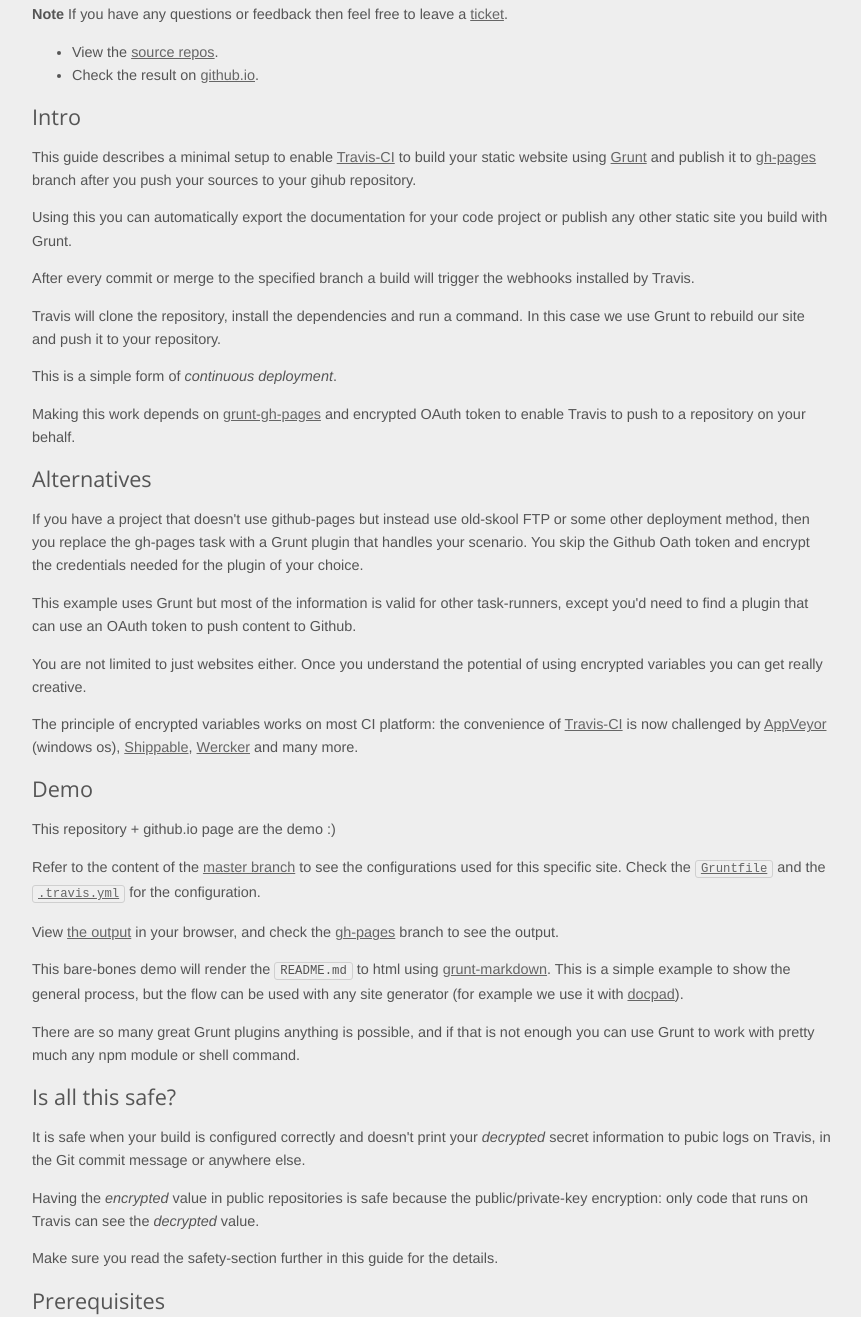
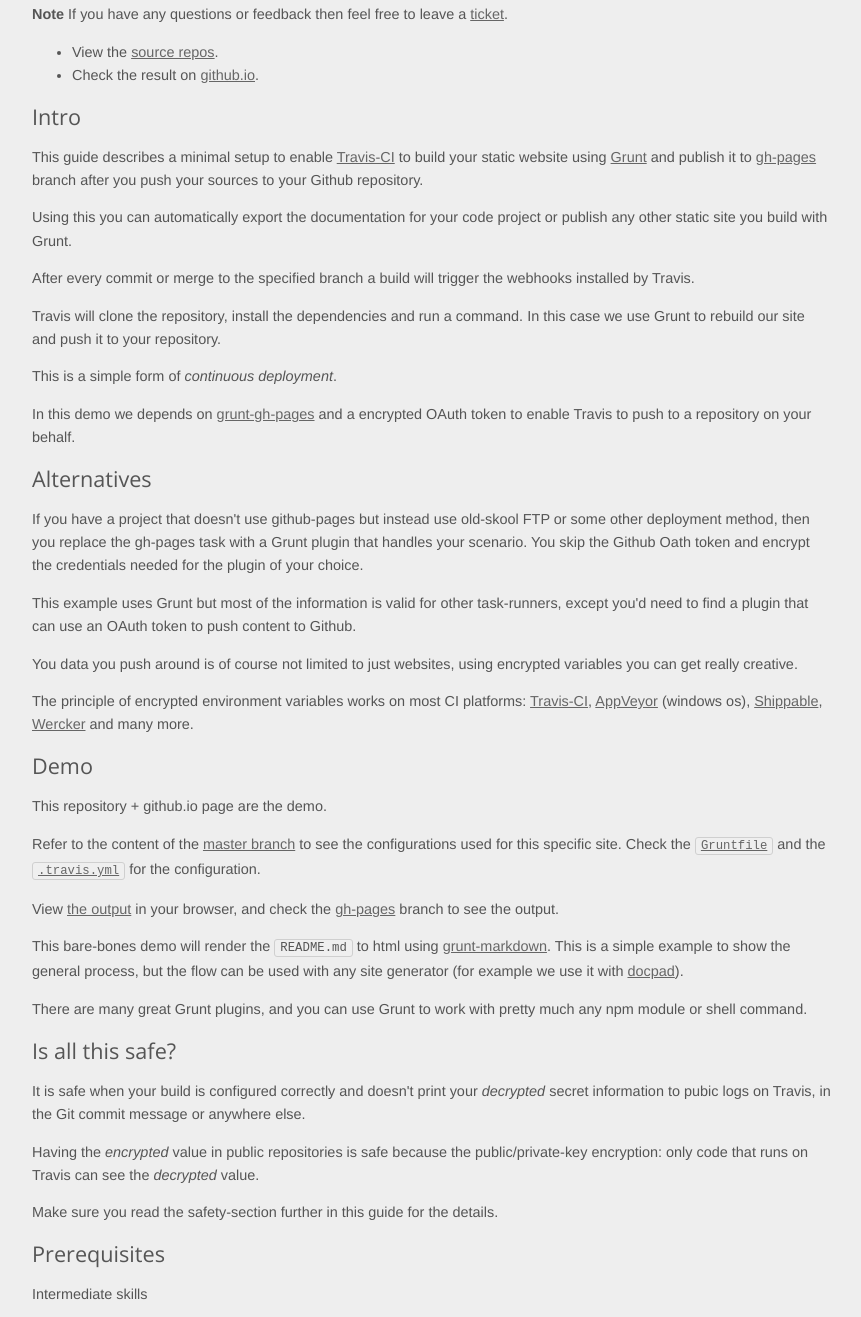
Before and after one commit to Bartvds/demo-travis-gh-pages, a plain HTML site: page index.html in a window 1280 px wide. Shown: the part 452-1769 px from the top of the page, without its empty margins (208-1069 px from the left). Drawn offline with nearby package versions, Linux system fonts and the light colour scheme.

Commit message:
publish gh-pages (auto)
branch:       master
SHA:          a59bc757d5242cd24afc5f8a28d1ae7c63b1ca73
range SHA:    550c2d491288...a59bc757d524
build id:     25294938
build number: 33

```diff
--- a/index.html
+++ b/index.html
@@ -75,23 +75,23 @@
 <li>Check the result on <a href="http://bartvds.github.io/demo-travis-gh-pages">github.io</a>.</li>
 </ul>
 <h2 id="intro">Intro</h2>
-<p>This guide describes a minimal setup to enable <a href="https://travis-ci.org/">Travis-CI</a> to build your static website using <a href="http://gruntjs.com/">Grunt</a> and publish it to <a href="https://pages.github.com/">gh-pages</a> branch after you push your sources to your gihub repository.</p>
+<p>This guide describes a minimal setup to enable <a href="https://travis-ci.org/">Travis-CI</a> to build your static website using <a href="http://gruntjs.com/">Grunt</a> and publish it to <a href="https://pages.github.com/">gh-pages</a> branch after you push your sources to your Github repository.</p>
 <p>Using this you can automatically export the documentation for your code project or publish any other static site you build with Grunt.</p>
 <p>After every commit or merge to the specified branch a build will trigger the webhooks installed by Travis.</p>
 <p>Travis will clone the repository, install the dependencies and run a command. In this case we use Grunt to rebuild our site and push it to your repository.</p>
 <p>This is a simple form of <em>continuous deployment</em>.</p>
-<p>Making this work depends on <a href="https://www.npmjs.org/package/grunt-gh-pages">grunt-gh-pages</a> and encrypted OAuth token to enable Travis to push to a repository on your behalf.</p>
+<p>In this demo we depends on <a href="https://www.npmjs.org/package/grunt-gh-pages">grunt-gh-pages</a> and a encrypted OAuth token to enable Travis to push to a repository on your behalf.</p>
 <h2 id="alternatives">Alternatives</h2>
 <p>If you have a project that doesn&#39;t use github-pages but instead use old-skool FTP or some other deployment method, then you replace the gh-pages task with a Grunt plugin that handles your scenario. You skip the Github Oath token and encrypt the credentials needed for the plugin of your choice.</p>
 <p>This example uses Grunt but most of the information is valid for other task-runners, except you&#39;d need to find a plugin that can use an OAuth token to push content to Github.</p>
-<p>You are not limited to just websites either. Once you understand the potential of using encrypted variables you can get really creative.</p>
-<p>The principle of encrypted variables works on most CI platform: the convenience of <a href="https://travis-ci.org/">Travis-CI</a> is now challenged by <a href="http://appveyor.com/">AppVeyor</a> (windows os), <a href="https://www.shippable.com/">Shippable</a>, <a href="https://app.wercker.com/#explore">Wercker</a> and many more.</p>
+<p>You data you push around is of course not limited to just websites, using encrypted variables you can get really creative.</p>
+<p>The principle of encrypted environment variables works on most CI platforms: <a href="https://travis-ci.org/">Travis-CI</a>, <a href="http://appveyor.com/">AppVeyor</a> (windows os), <a href="https://www.shippable.com/">Shippable</a>, <a href="https://app.wercker.com/#explore">Wercker</a> and many more.</p>
 <h2 id="demo">Demo</h2>
-<p>This repository + github.io page are the demo :)</p>
+<p>This repository + github.io page are the demo.</p>
 <p>Refer to the content of the <a href="https://github.com/Bartvds/demo-travis-gh-pages/">master branch</a> to see the configurations used for this specific site. Check the <a href="https://github.com/Bartvds/demo-travis-gh-pages/tree/master/Gruntfile.js"><code>Gruntfile</code></a> and the <a href="https://github.com/Bartvds/demo-travis-gh-pages/tree/master/Gruntfile.js"><code>.travis.yml</code></a> for the configuration.</p>
 <p>View <a href="http://bartvds.github.io/demo-travis-gh-pages">the output</a> in your browser, and check the <a href="https://github.com/Bartvds/demo-travis-gh-pages/tree/gh-pages">gh-pages</a> branch to see the output.</p>
 <p>This bare-bones demo will render the <code>README.md</code> to html using <a href="https://www.npmjs.org/package/Grunt-markdown">grunt-markdown</a>. This is a simple example to show the general process, but the flow can be used with any site generator (for example we use it with <a href="http://docpad.org/">docpad</a>).</p>
-<p>There are so many great Grunt plugins anything is possible, and if that is not enough you can use Grunt to work with pretty much any npm module or shell command.</p>
+<p>There are many great Grunt plugins, and you can use Grunt to work with pretty much any npm module or shell command.</p>
 <h2 id="is-all-this-safe-">Is all this safe?</h2>
 <p>It is safe when your build is configured correctly and doesn&#39;t print your <em>decrypted</em> secret information to pubic logs on Travis, in the Git commit message or anywhere else.</p>
 <p>Having the <em>encrypted</em> value in public repositories is safe because the public/private-key encryption: only code that runs on Travis can see the <em>decrypted</em> value.</p>
@@ -305,7 +305,7 @@
 
 
     <hr/>
-    <p>Generated at 2014-05-16T00:50:45.481Z</p>
+    <p>Generated at 2014-05-16T01:17:42.441Z</p>
 </div>
 </body>
 </html>
```
